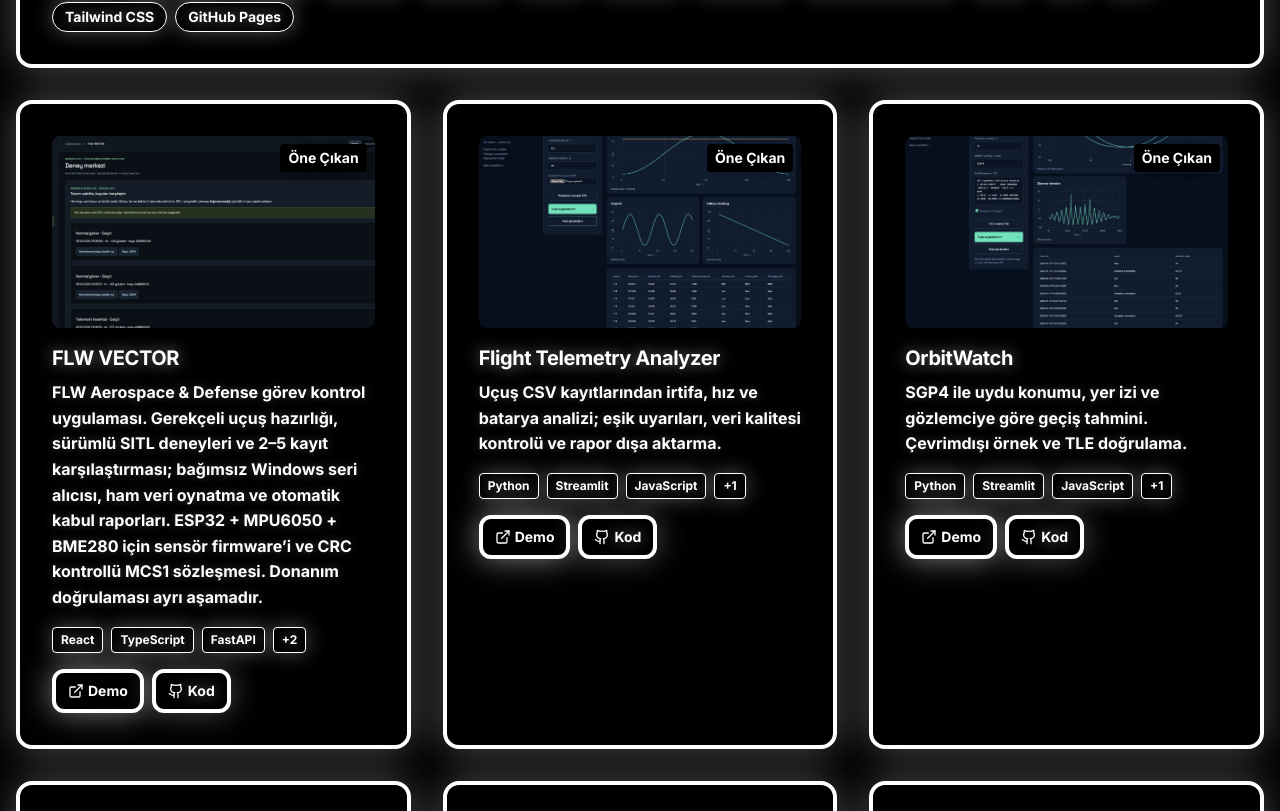
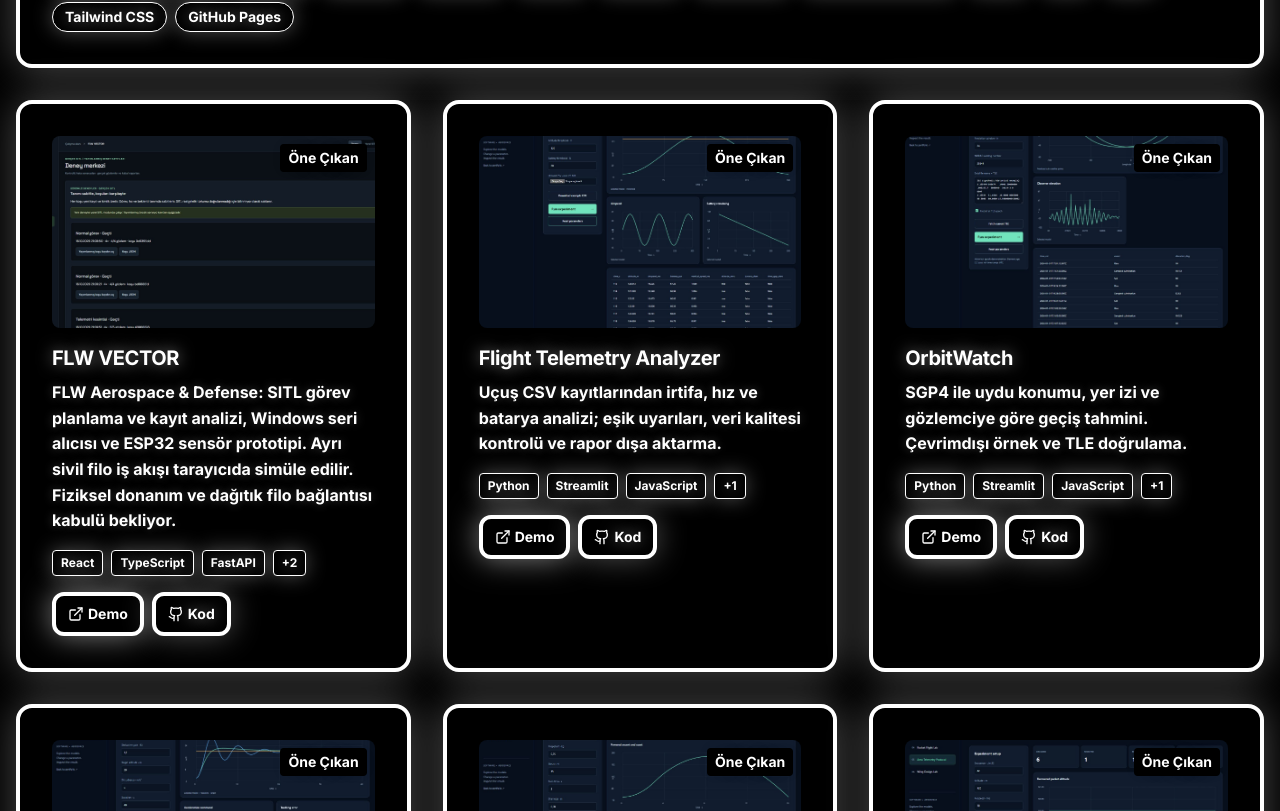
Before and after one commit to mertacar-git/portfolio, a React (Create React App) app: page /#/portfolio in a window 1280 px wide. Shown: the part 435-1246 px from the top of the page. Built offline with nearby package versions, Linux system fonts and the light colour scheme.

Commit message:
Describe civilian fleet prototype and distinguish pending distributed acceptance

```diff
--- a/src/data/projects.js
+++ b/src/data/projects.js
@@ -2,7 +2,7 @@ export const projects = [
   {
     "id": 107,
     "title": "FLW VECTOR",
-    "description": "FLW Aerospace & Defense görev kontrol uygulaması. Gerekçeli uçuş hazırlığı, sürümlü SITL deneyleri ve 2–5 kayıt karşılaştırması; bağımsız Windows seri alıcısı, ham veri oynatma ve otomatik kabul raporları. ESP32 + MPU6050 + BME280 için sensör firmware’i ve CRC kontrollü MCS1 sözleşmesi. Donanım doğrulaması ayrı aşamadır.",
+    "description": "FLW Aerospace & Defense: SITL görev planlama ve kayıt analizi, Windows seri alıcısı ve ESP32 sensör prototipi. Ayrı sivil filo iş akışı tarayıcıda simüle edilir. Fiziksel donanım ve dağıtık filo bağlantısı kabulü bekliyor.",
     "image": process.env.PUBLIC_URL + "/images/projects/flw-vector.png",
     "technologies": ["React", "TypeScript", "FastAPI", "MAVLink", "ArduPilot"],
     "category": "Kontrol Sistemleri",
--- a/src/utils/projectMigration.js
+++ b/src/utils/projectMigration.js
@@ -1,6 +1,6 @@
 import { projects } from '../data/projects';
 
-const marker = 'portfolio-aerospace-projects-2026-v10';
+const marker = 'portfolio-aerospace-projects-2026-v11';
 const placeholders = new Set(['task-manager','weather-app','blog-platform','ecommerce-api','mobile-ui-kit'].map(name => `https://github.com/mertacar-git/${name}`));
 
 export function mergeProjects(saved) {
```
